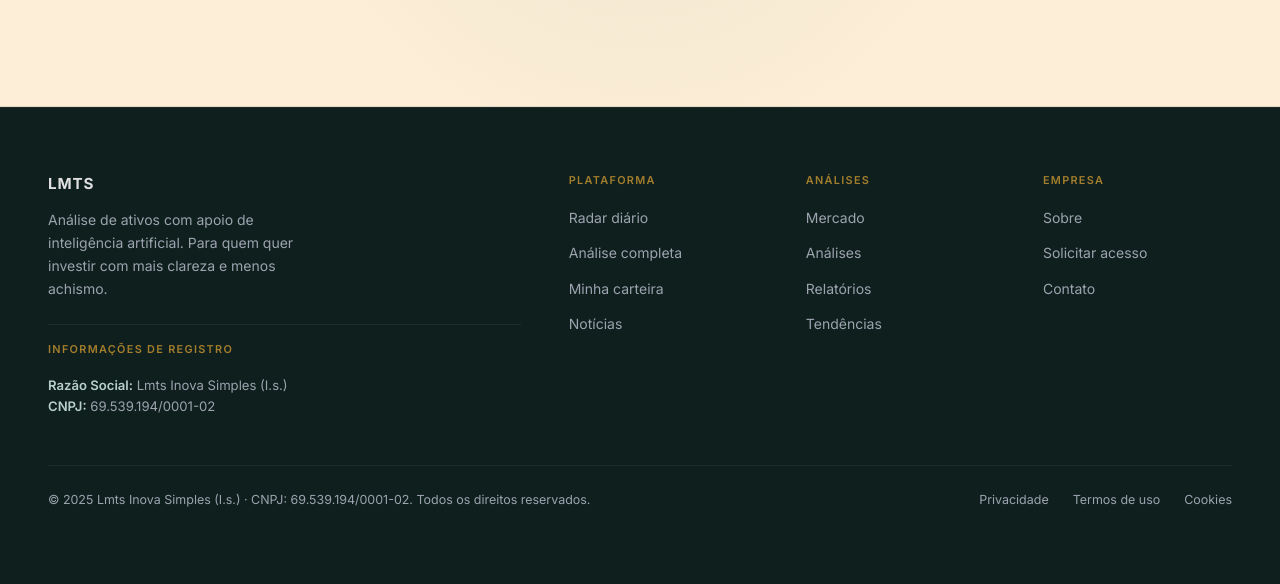
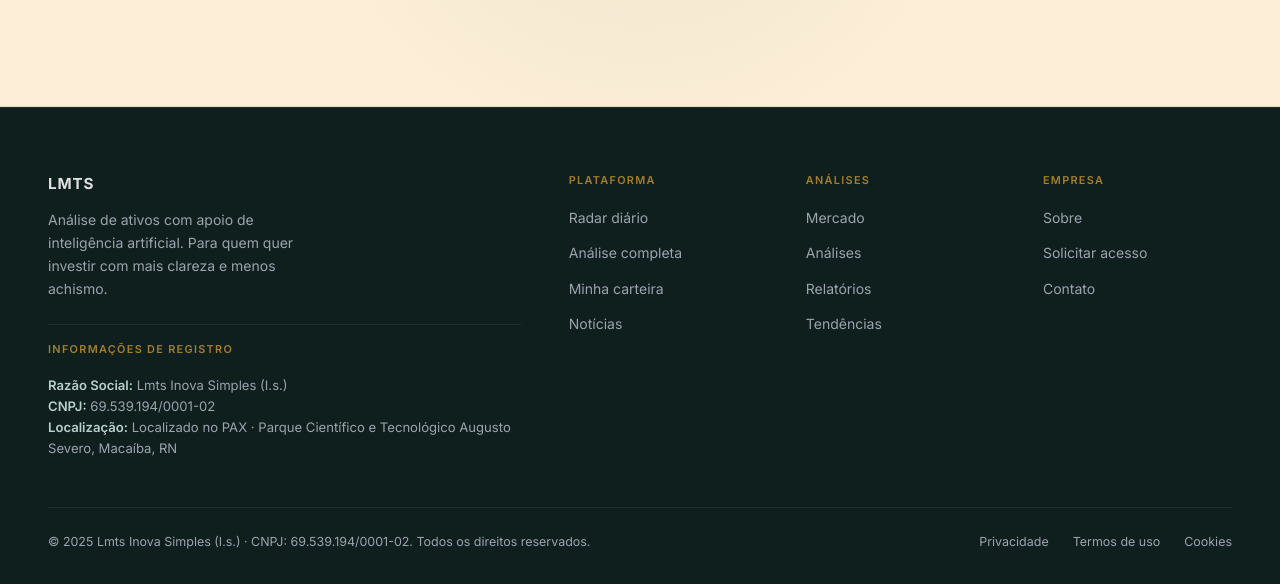
Before and after one commit to alalbuquerque22/static-page, a plain HTML site: page index.html in a window 1280 px wide. Shown: the part 3357-3941 px from the top of the page. Before the commit the page ends 3899 px from the top, so only its background shows below. Drawn offline with Linux system fonts and the light colour scheme.

Commit message:
feat: add localizacao

```diff
--- a/index.html
+++ b/index.html
@@ -1216,6 +1216,7 @@
           <p class="footer__col-title">Informações de Registro</p>
           <p class="footer__company-text"><strong>Razão Social:</strong> Lmts Inova Simples (I.s.)</p>
           <p class="footer__company-text"><strong>CNPJ:</strong> 69.539.194/0001-02</p>
+          <p class="footer__company-text"><strong>Localização:</strong> Localizado no PAX · Parque Científico e Tecnológico Augusto Severo, Macaíba, RN</p>
         </div>
       </div>
 
```
